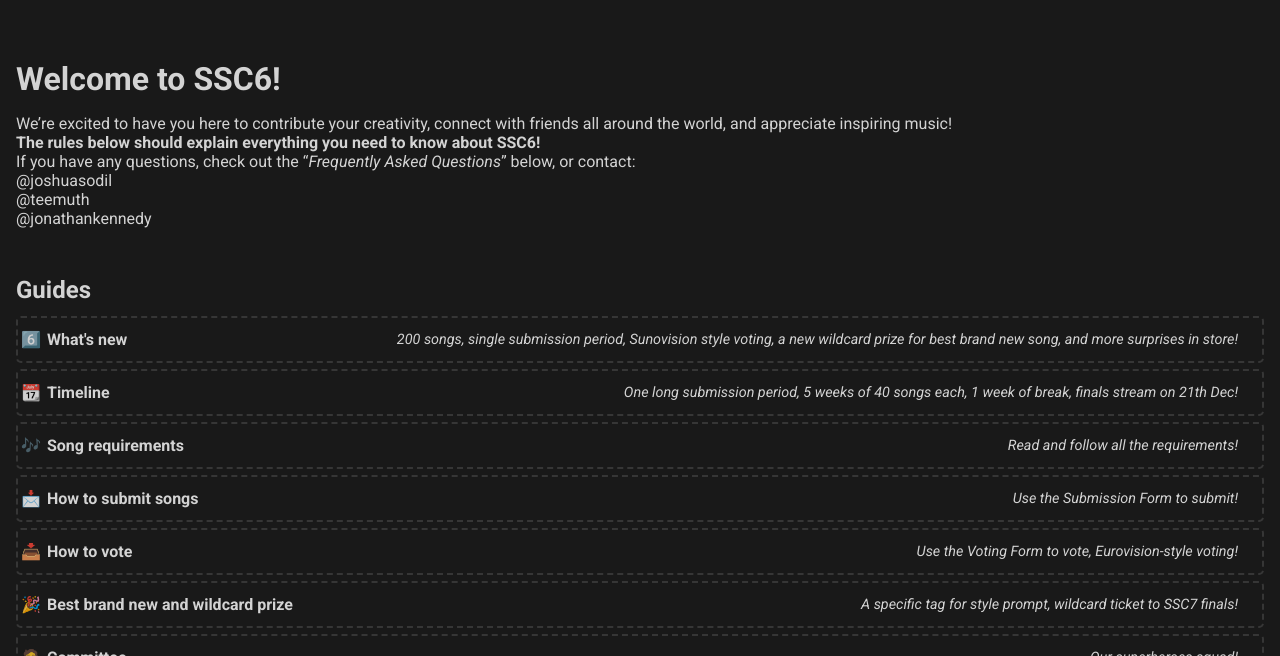
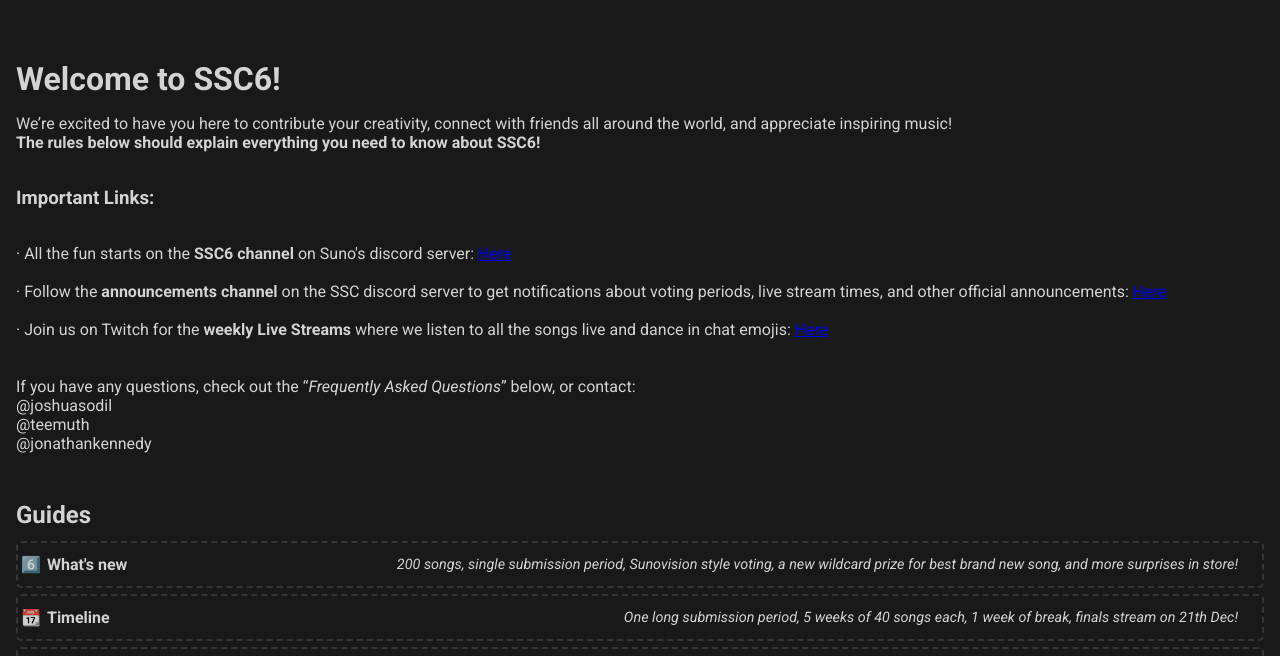
Before and after one commit to SunoSongContest/ssc.github.io, a Jekyll site: the page built from index.html, in a window 1280 px wide and 900 px high, cut to the strip 244-900 px from the top of the window. Built offline with Jekyll 4.4.1, drawn with Linux system fonts in a browser that asks for light colours; Markdown is read by kramdown in place of the engine named in the settings.

Commit message:
adding links to main page

```diff
--- a/index.html
+++ b/index.html
@@ -8,16 +8,33 @@ classname: home
 <h1>Welcome to SSC6!</h1>
 <p>
     We’re excited to have you here to contribute your creativity,
-    connect with friends all around the world, and appreciate inspiring music!<br/>
-    <b>The rules below should explain everything you need to know about SSC6!</b><br/>
+    connect with friends all around the world, and appreciate inspiring music!<br>
+    <b>The rules below should explain everything you need to know about SSC6!</b>
+    <br><br>
+</p>
+
+<h3><b>Important Links:</b></h3>
+
+<p>
+    <br>
+        · All the fun starts on the <b>SSC6 channel</b> on Suno's discord server: <a href="https://discord.com/channels/1069381916492562582/1298690945197277244/1298690945197277244" target="_blank">Here</a>
+    <br>
+    <br>
+    · Follow the <b>announcements channel</b> on the SSC discord server to get notifications about voting periods, live stream times, and other official announcements: <a href="https://discord.com/channels/1267565363579846698/1270307712181469245" target="_blank">Here</a>
+    <br>
+    <br>
+    · Join us on Twitch for the <b>weekly Live Streams</b> where we listen to all the songs live and dance in chat emojis: <a href="https://www.twitch.tv/sunosongcontest" target="_blank">Here</a>
+
+    <br>
+    <br>
+    <br>
     If you have any questions, check out the “<i>Frequently Asked Questions</i>” below, or contact:
-    <br/>
+    <br>
     @joshuasodil
-    <br/>
+    <br>
     @teemuth
-    <br/>
+    <br>
     @jonathankennedy
-
 </p>
 <h2 class="rules-h">Guides</h2>
 <div class="pages">
```
